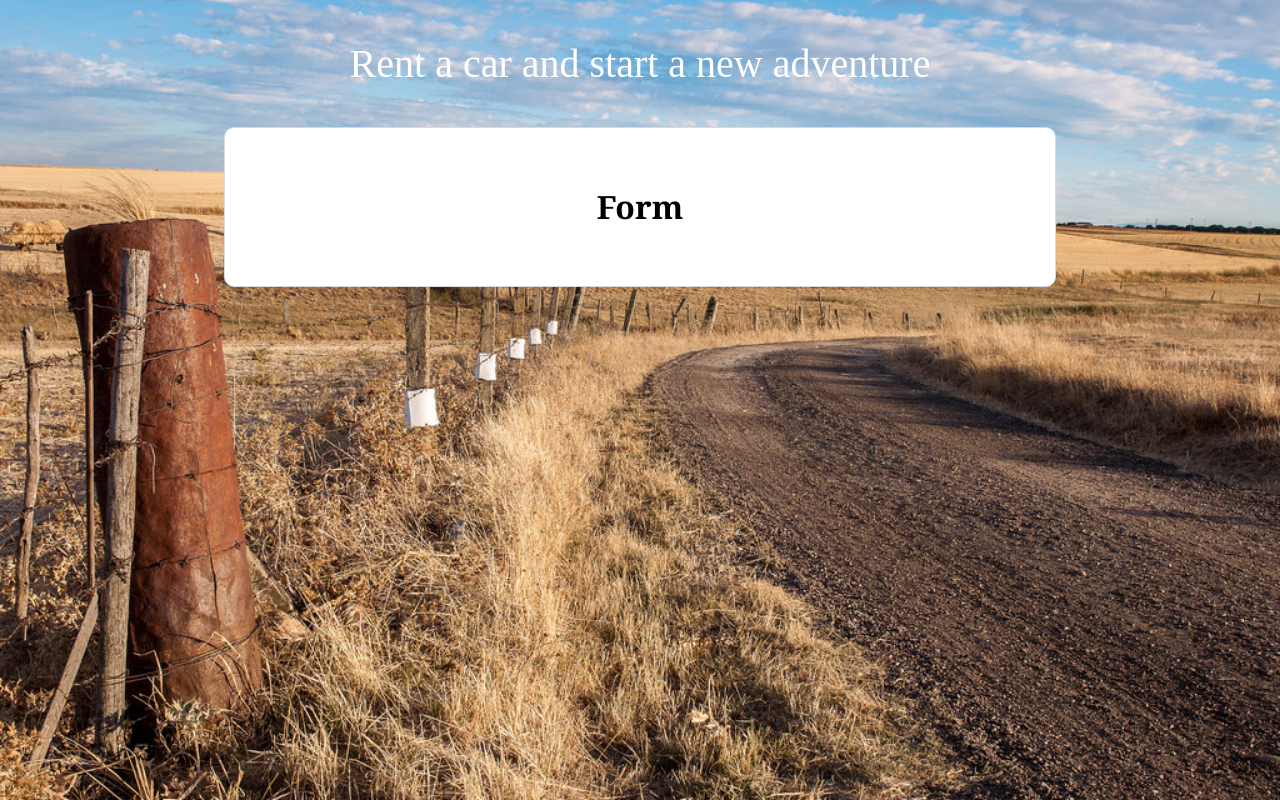
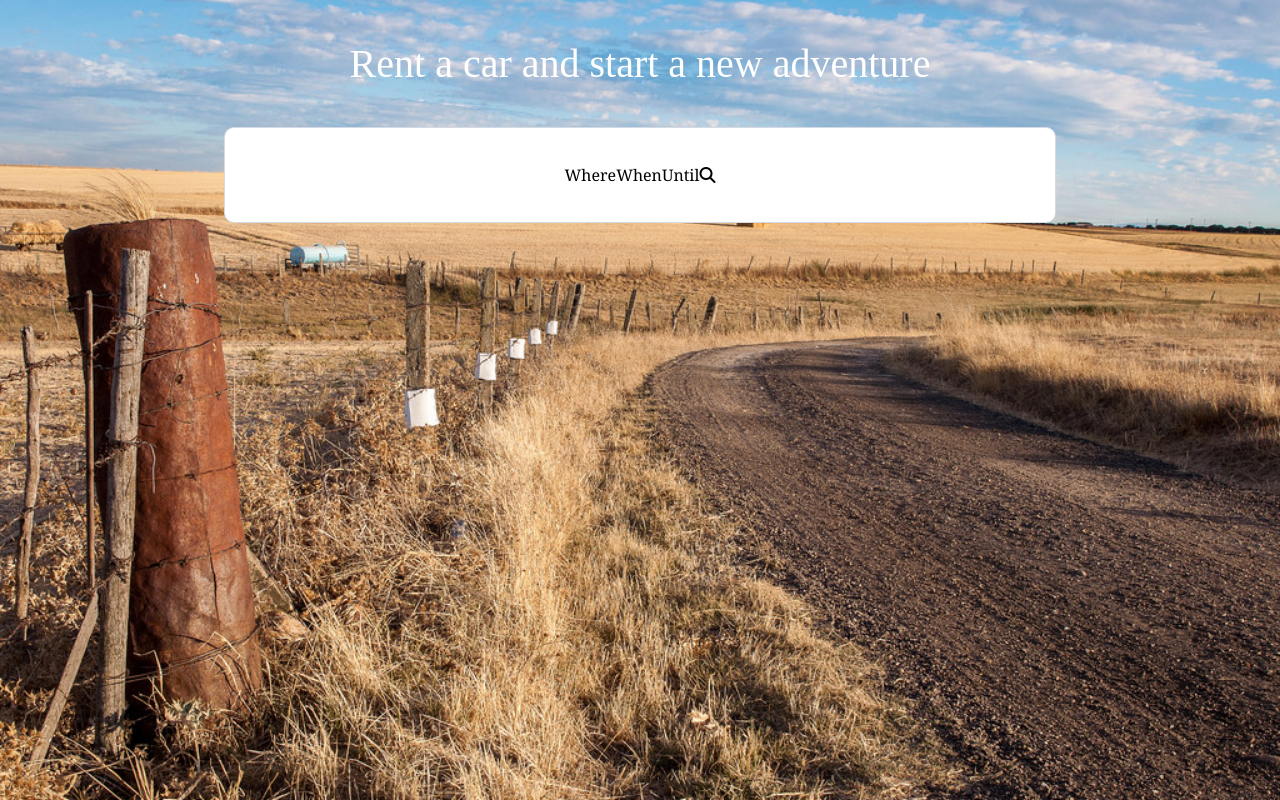
Before and after one commit to ledes/adventu-cars, a React (Create React App) app: page / in a window 1280 px wide. Built offline with nearby package versions, Linux system fonts and the light colour scheme.

Commit message:
align elements and create labels

```diff
--- a/public/index.html
+++ b/public/index.html
@@ -10,6 +10,7 @@
     -->
     <link rel="manifest" href="%PUBLIC_URL%/manifest.json">
     <link rel="shortcut icon" href="%PUBLIC_URL%/favicon.ico">
+    <script src="https://use.fontawesome.com/b73aedfe8d.js"></script>
     <!--
       Notice the use of %PUBLIC_URL% in the tags above.
       It will be replaced with the URL of the `public` folder during the build.
--- a/src/components/search-form.js
+++ b/src/components/search-form.js
@@ -1,9 +1,26 @@
 import React, { Component } from 'react';
+import '../styles/search-form.css';
+
 
 class SearchForm extends Component {
-  debugger;
   render() {
-    return (<h1>Form</h1>);
+    return (
+      <div className="form-group">
+        <div className="location-group">
+          <label>Where</label>
+        </div>
+        <div className="start-date-group">
+          <label>When</label>
+
+        </div>
+        <div className="end-date-group">
+          <label>Until</label>
+        </div>
+        <div className="submit">
+          <i className="fa fa-search" aria-hidden="true"></i>
+        </div>
+      </div>
+    );
   }
 }
 
--- /dev/null
+++ b/src/styles/search-form.css
@@ -0,0 +1,3 @@
+.form-group{
+  display: flex;
+}
```
